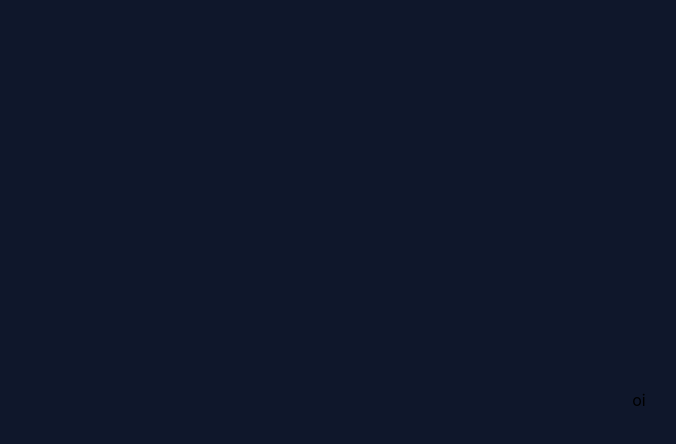
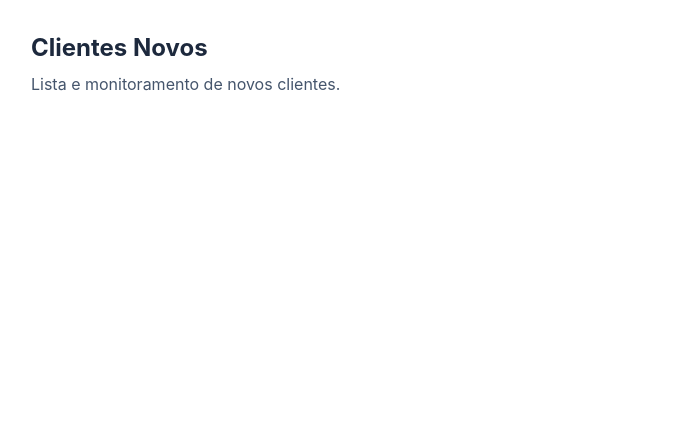
Before and after one commit to Larand26/Monitoramento-Clientes-Novos-Front, a React (Vite) app: page /clients in a window 1280 px wide. Shown: the top 444 px of the page, without its empty margins (1-677 px from the left). Built offline with nearby package versions, Linux system fonts and the light colour scheme.

Commit message:
feat: cria orteamento de telas

```diff
--- a/src/App.tsx
+++ b/src/App.tsx
@@ -1,7 +1,21 @@
+import { BrowserRouter, Routes, Route } from "react-router-dom";
+import { Home } from "./pages/Home";
+import { Dashboards } from "./pages/DashBoards";
+import { Clients } from "./pages/Clients";
+import { Login } from "./pages/Login";
+
 export default function App() {
   return (
-    <div className="min-h-screen bg-slate-900 flex items-center justify-center">
-      oi
-    </div>
+    <BrowserRouter>
+      <Routes>
+        <Route path="/login" element={<Login />} />
+
+        <Route>
+          <Route path="/" element={<Home />} />
+          <Route path="/dashboards" element={<Dashboards />} />
+          <Route path="/clients" element={<Clients />} />
+        </Route>
+      </Routes>
+    </BrowserRouter>
   );
 }
--- /dev/null
+++ b/src/pages/Clients.tsx
@@ -0,0 +1,10 @@
+export function Clients() {
+  return (
+    <div className="p-8">
+      <h1 className="text-2xl font-bold text-slate-800">Clientes Novos</h1>
+      <p className="text-slate-600 mt-2">
+        Lista e monitoramento de novos clientes.
+      </p>
+    </div>
+  );
+}
--- /dev/null
+++ b/src/pages/Dashboards.tsx
@@ -0,0 +1,10 @@
+export function Dashboards() {
+  return (
+    <div className="p-8">
+      <h1 className="text-2xl font-bold text-slate-800">Dashboards</h1>
+      <p className="text-slate-600 mt-2">
+        Visualização de métricas e indicadores.
+      </p>
+    </div>
+  );
+}
--- /dev/null
+++ b/src/pages/Home.tsx
@@ -0,0 +1,10 @@
+export function Home() {
+  return (
+    <div className="p-8">
+      <h1 className="text-2xl font-bold text-slate-800">Início</h1>
+      <p className="text-slate-600 mt-2">
+        Bem-vindo ao sistema de monitoramento.
+      </p>
+    </div>
+  );
+}
--- /dev/null
+++ b/src/pages/Login.tsx
@@ -0,0 +1,7 @@
+export function Login() {
+  return (
+    <>
+      <></>
+    </>
+  );
+}
```
